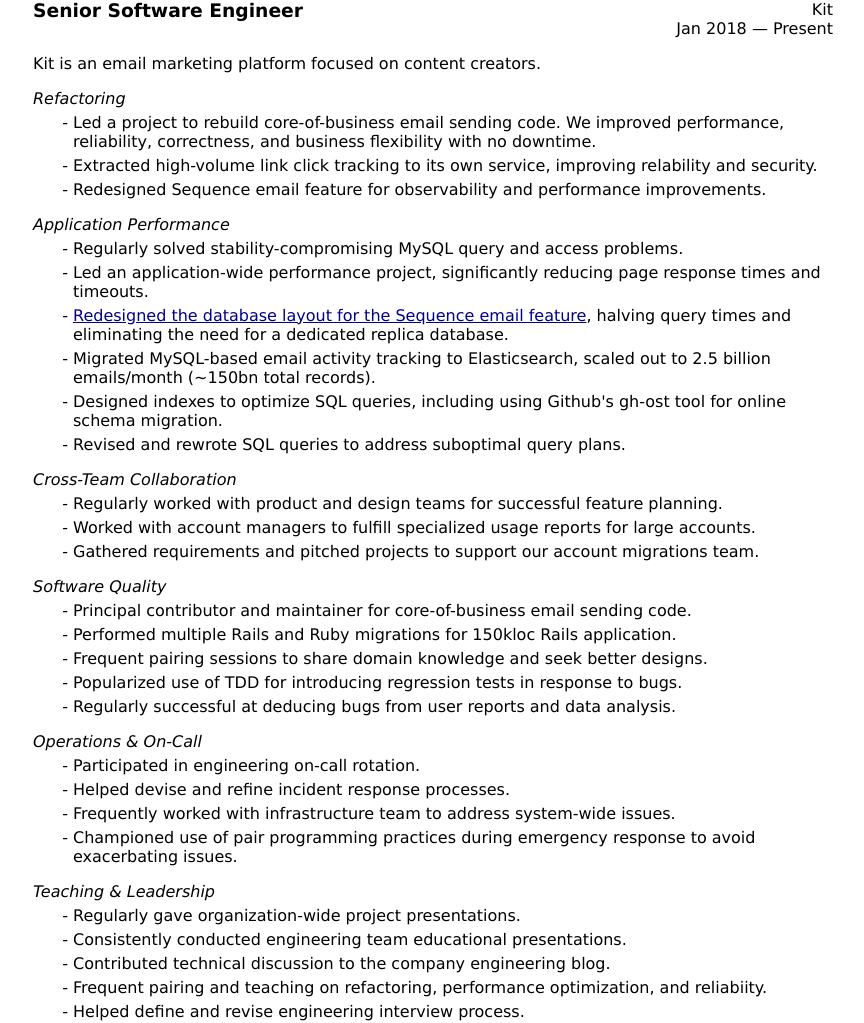
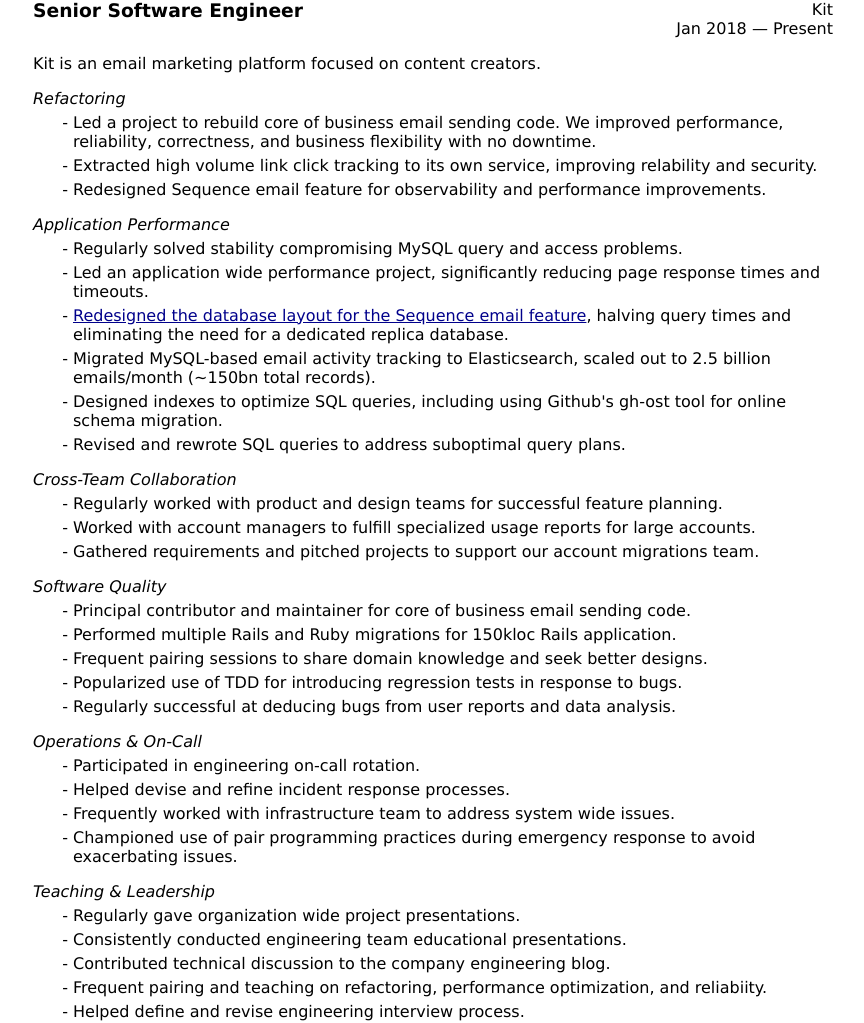
Before and after one commit to awj/awj.github.io, a Jekyll site: the page resume.html, which Jekyll copies as it is, in a window 1280 px wide and 1400 px high, scrolled down 209 px. Shown: the part 147-1170 px from the top of the window, without its empty margins (207-1071 px from the left). Built offline with Jekyll 4.4.1, drawn with Linux system fonts in a browser that asks for light colours; some of the changed text lies outside the part shown.

Commit message:
de-hyphenate.

```diff
--- a/resume.html
+++ b/resume.html
@@ -177,14 +177,14 @@
         <p>Kit is an email marketing platform focused on content creators.</p>
         <dl class="experience">
           <dt>Refactoring</dt>
-          <dd>Led a project to rebuild core-of-business email sending code. We improved performance, reliability, correctness, and business flexibility with no downtime.</dd>
-          <dd>Extracted high-volume link click tracking to its own service, improving relability and security.</dd>
+          <dd>Led a project to rebuild core of business email sending code. We improved performance, reliability, correctness, and business flexibility with no downtime.</dd>
+          <dd>Extracted high volume link click tracking to its own service, improving relability and security.</dd>
           <dd>Redesigned Sequence email feature for observability and performance improvements.</dd>
         </dl>
         <dl class="experience">
           <dt>Application Performance</dt>
-          <dd>Regularly solved stability-compromising MySQL query and access problems.</dd>
-          <dd>Led an application-wide performance project, significantly reducing page response times and timeouts.</dd>
+          <dd>Regularly solved stability compromising MySQL query and access problems.</dd>
+          <dd>Led an application wide performance project, significantly reducing page response times and timeouts.</dd>
           <dd><a href="https://engineering.kit.com/2019/11/12/refactoring-sequences/">Redesigned the database layout for the Sequence email feature</a>, halving query times and eliminating the need for a dedicated replica database.</dd>
           <dd>Migrated MySQL-based email activity tracking to Elasticsearch, scaled out to 2.5 billion emails/month (~150bn total records).</dd>
           <dd>Designed indexes to optimize SQL queries, including using Github's gh-ost tool for online schema migration.</dd>
@@ -198,7 +198,7 @@
         </dl>
         <dl class="experience">
           <dt>Software Quality</dt>
-          <dd>Principal contributor and maintainer for core-of-business email sending code.</dd>
+          <dd>Principal contributor and maintainer for core of business email sending code.</dd>
           <dd>Performed multiple Rails and Ruby migrations for 150kloc Rails application.</dd>
           <dd>Frequent pairing sessions to share domain knowledge and seek better designs.</dd>
           <dd>Popularized use of TDD for introducing regression tests in response to bugs.</dd>
@@ -208,12 +208,12 @@
           <dt>Operations & On-Call</dt>
           <dd>Participated in engineering on-call rotation.</dd>
           <dd>Helped devise and refine incident response processes.</dd>
-          <dd>Frequently worked with infrastructure team to address system-wide issues.</dd>
+          <dd>Frequently worked with infrastructure team to address system wide issues.</dd>
           <dd>Championed use of pair programming practices during emergency response to avoid exacerbating issues.</dd>
         </dl>
         <dl class="experience">
           <dt>Teaching & Leadership</dt>
-          <dd>Regularly gave organization-wide project presentations.</dd>
+          <dd>Regularly gave organization wide project presentations.</dd>
           <dd>Consistently conducted engineering team educational presentations.</dd>
           <dd>Contributed technical discussion to the company engineering blog.</dd>
           <dd>Frequent pairing and teaching on refactoring, performance optimization, and reliabiity.</dd>
@@ -240,7 +240,7 @@
         <p>Trimble is a GPS and geospatial hardware and software company. My department primarily worked on a storage and processing service for massive geospatial datasets.</p>
         <dl class="experience">
           <dt>Collaboration and Project Management</dt>
-          <dd>Guided geospatial storage service through post-acquisition rebrand, working with product and design teams to improve functionality.</dd>
+          <dd>Guided geospatial storage service through post acquisition rebrand, working with product and design teams to improve functionality.</dd>
           <dd>Oversaw multiple integration projects with other teams inside the company.</dd>
           <dd>Conducted requirements interviews for ongoing integration support.</dd>
         </dl>
@@ -268,7 +268,7 @@
           <dd>Introduced continuous integration testing.</dd>
           <dd>Introduced application performance monitoring.</dd>
           <dd>Replaced live patching with build/deploy for emergency bug fix process.</dd>
-          <dd>Led long-term project to expand test coverage (10% -> 80% coverage).</dd>
+          <dd>Led long term project to expand test coverage (10% -> 80% coverage).</dd>
           <dd>Finished multiple incomplete tool transition projects (haml -> erb, Test::Unit -> rspec).</dd>
         </dl>
         <dl class="experience">
```
